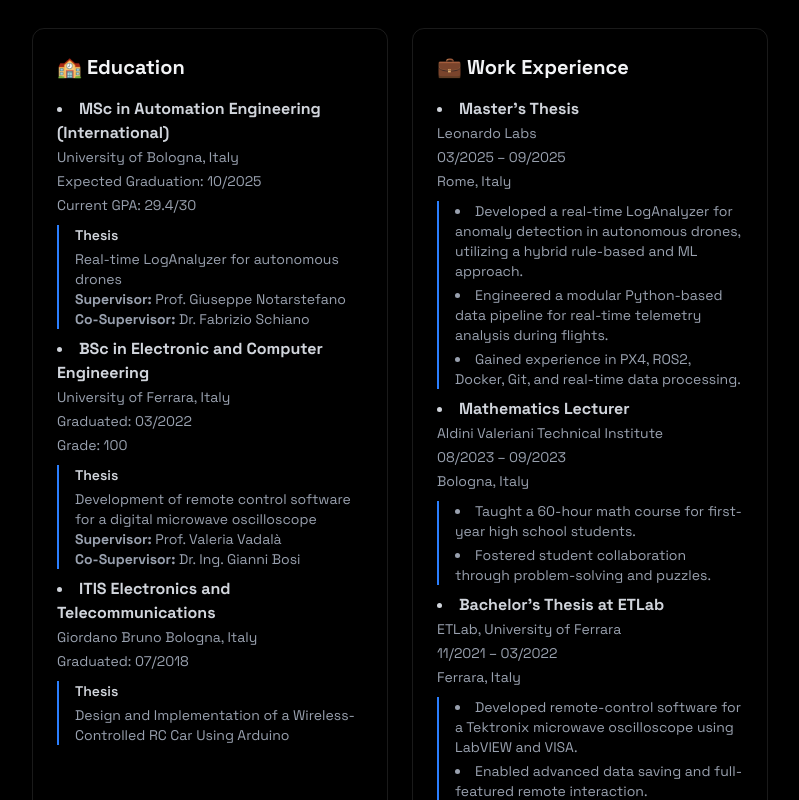
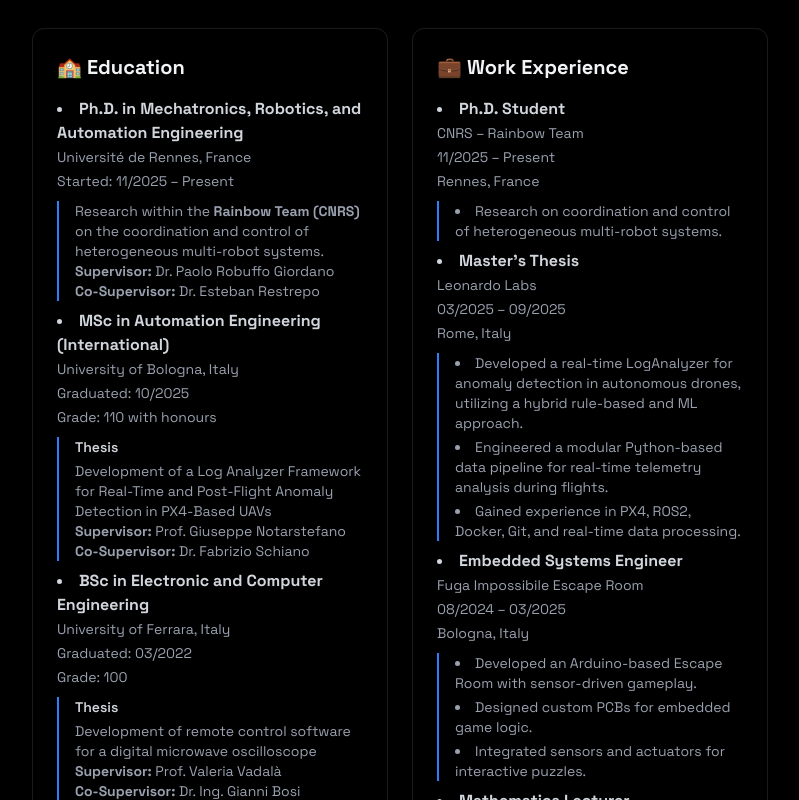
Before and after one commit to AndreaPerna99/andrea-perna-portfolio, a React (Vite) app: page / in a window 1280 px wide. Shown: the part 920-1720 px from the top of the page, without its empty margins (240-1039 px from the left). Built offline with nearby package versions, Linux system fonts and the light colour scheme.

Commit message:
Update portfolio site

```diff
--- a/src/components/sections/About.jsx
+++ b/src/components/sections/About.jsx
@@ -26,17 +26,37 @@ export const About = () => {
               <h3 className="text-xl font-bold mb-4">🏫 Education</h3>
               <ul className="list-disc list-inside text-gray-300 space-y-2">
               <li>
+                <strong>Ph.D. in Mechatronics, Robotics, and Automation Engineering</strong>
+                <br />
+                <span className="text-sm text-gray-400">Université de Rennes, France</span>
+                <br />
+                <span className="text-sm text-gray-400">Started: 11/2025 – Present</span>
+
+                <div className="mt-2 pl-4 border-l-2 border-blue-500">
+                  <p className="text-sm text-gray-400">
+                    Research within the <strong>Rainbow Team (CNRS)</strong> on the coordination and
+                    control of heterogeneous multi-robot systems.
+                  </p>
+                  <p className="text-sm text-gray-400">
+                    <strong>Supervisor:</strong> Dr. Paolo Robuffo Giordano
+                  </p>
+                  <p className="text-sm text-gray-400">
+                    <strong>Co-Supervisor:</strong> Dr. Esteban Restrepo
+                  </p>
+                </div>
+              </li>
+              <li>
                 <strong>MSc in Automation Engineering (International)</strong>
                 <br />
                 <span className="text-sm text-gray-400">University of Bologna, Italy</span>
                 <br />
-                <span className="text-sm text-gray-400">Expected Graduation: 10/2025</span>
+                <span className="text-sm text-gray-400">Graduated: 10/2025</span>
                 <br />
-                <span className="text-sm text-gray-400">Current GPA: 29.4/30</span>
+                <span className="text-sm text-gray-400">Grade: 110 with honours</span>
 
                 <div className="mt-2 pl-4 border-l-2 border-blue-500">
                   <h5 className="text-sm font-semibold text-gray-300 mb-1">Thesis</h5>
-                  <p className="text-sm text-gray-400">Real-time LogAnalyzer for autonomous drones</p>
+                  <p className="text-sm text-gray-400">Development of a Log Analyzer Framework for Real-Time and Post-Flight Anomaly Detection in PX4-Based UAVs</p>
                   <p className="text-sm text-gray-400">
                     <strong>Supervisor:</strong> Prof. Giuseppe Notarstefano
                   </p>
@@ -75,7 +95,7 @@ export const About = () => {
                   <span className="text-sm text-gray-400"></span>
                   <div className="mt-2 pl-4 border-l-2 border-blue-500">
                   <h5 className="text-sm font-semibold text-gray-300 mb-1">Thesis</h5>
-                  <p className="text-sm text-gray-400">Design and Implementation of a Wireless-Controlled RC Car Using Arduino</p>
+                  <p className="text-sm text-gray-400">Development of an Arduino-Based Brushless Motor RC Car</p>
                 </div>
 
                 </li>
@@ -86,6 +106,22 @@ export const About = () => {
             <div className="p-6 rounded-xl border-white/10 border hover:-translate-y-1 transition-all">
               <h3 className="text-xl font-bold mb-4">💼 Work Experience</h3>
               <ul className="list-disc list-inside text-gray-300 space-y-2">
+                <li>
+                  <strong>Ph.D. Student</strong>
+                  <br />
+                  <span className="text-sm text-gray-400">CNRS – Rainbow Team</span>
+                  <br />
+                  <span className="text-sm text-gray-400">11/2025 – Present</span>
+                  <br />
+                  <span className="text-sm text-gray-400">Rennes, France</span>
+
+                  <div className="mt-2 pl-4 border-l-2 border-blue-500">
+                    <ul className="list-disc list-inside text-sm text-gray-400 space-y-1">
+                      <li>Research on coordination and control of heterogeneous multi-robot systems.</li>
+                    </ul>
+                  </div>
+                </li>
+
                 <li>
                   <strong>Master’s Thesis</strong>
                   <br />
@@ -103,7 +139,7 @@ export const About = () => {
                   </div>
                 </li>
 
-                {/* <li>
+                <li>
                   <strong>Embedded Systems Engineer</strong>
                   <br />
                   <span className="text-sm text-gray-400">Fuga Impossibile Escape Room</span>
@@ -118,7 +154,7 @@ export const About = () => {
                       <li>Integrated sensors and actuators for interactive puzzles.</li>
                     </ul>
                   </div>
-                </li> */}
+                </li>
 
                 <li>
                   <strong>Mathematics Lecturer</strong>
--- a/src/components/sections/Home.jsx
+++ b/src/components/sections/Home.jsx
@@ -16,7 +16,9 @@ export const Home = () => {
             I'm an Italian automation engineer from the University of Bologna, with a strong
             foundation in Electronics and a passion for building intelligent systems.
             I love turning complex ideas into real, working solutions, always guided
-            by the motto: <em>Keep The Gradient</em>. Currently, I am looking for a PhD opportunity abroad.
+            by the motto: <em>Keep The Gradient</em>. I am currently pursuing a Ph.D.
+            with the Rainbow Team at CNRS in Rennes, focusing on the coordination and
+            control of heterogeneous multi-robot systems.
           </p>
 
           <div className="flex flex-wrap justify-center gap-4">
```
